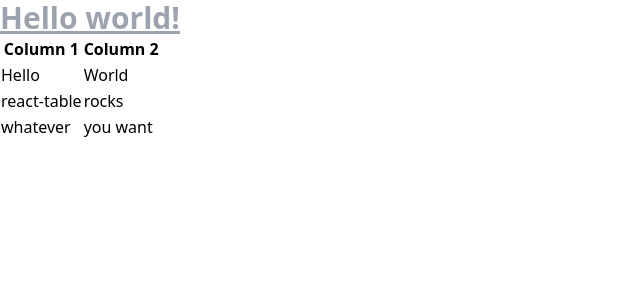
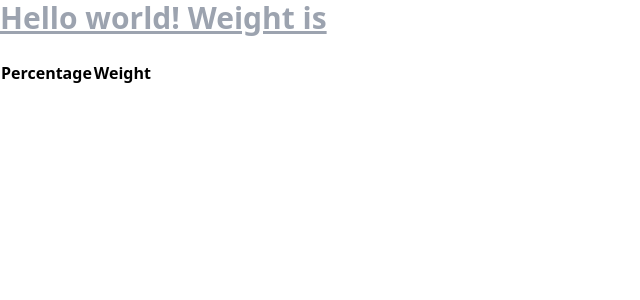
Before and after one commit to macedo/myplatecalculator.app, a Next.js app: page / in a window 1280 px wide. Shown: the top 300 px of the page, without its empty margins (0-640 px from the left). Built offline with nearby package versions, Linux system fonts and the light colour scheme.

Commit message:
feat: weight input field

```diff
--- a/pages/index.tsx
+++ b/pages/index.tsx
@@ -1,42 +1,28 @@
-import type { NextPage } from 'next'
-import { useMemo } from 'react'
-import Head from 'next/head'
+import type { NextPage } from 'next';
+import React, { useEffect, useMemo, useState } from 'react';
+import Head from 'next/head';
 
-import Table from '../components/Table'
+import Table from '../components/Table';
 
 const Home: NextPage = () => {
 
-  const data = useMemo(
-    () => [
-      {
-        col1: 'Hello',
-        col2: 'World',
-      },
-      {
-        col1: 'react-table',
-        col2: 'rocks',
-      },
-      {
-        col1: 'whatever',
-        col2: 'you want',
-      },
-    ],
-    []
-  )
+  const [weight, setWeight] = useState<number>();
+
+  const [data, setData] = useState([]);
 
   const columns = useMemo(
     () => [
       {
-        Header: 'Column 1',
-        accessor: 'col1', // accessor is the "key" in the data
+        Header: 'Percentage',
+        accessor: 'percentage', // accessor is the "key" in the data
       },
       {
-        Header: 'Column 2',
-        accessor: 'col2',
+        Header: 'Weight',
+        accessor: 'weight',
       },
     ],
     []
-  )
+  );
 
   return (
     <div>
@@ -48,16 +34,16 @@ const Home: NextPage = () => {
 
       <main>
         <h1 className="text-3xl font-bold underline text-gray-400">
-          Hello world!
+          Hello world! Weight is {weight}
         </h1>
 
+        <input type="number" value={weight} onChange={(evt) => setWeight(Number(evt.target.value))}/>
         <Table columns={columns} data={data} />
-
       </main>
       <footer>
       </footer>
     </div>
-  )
-}
+  );
+};
 
-export default Home
+export default Home;
```
